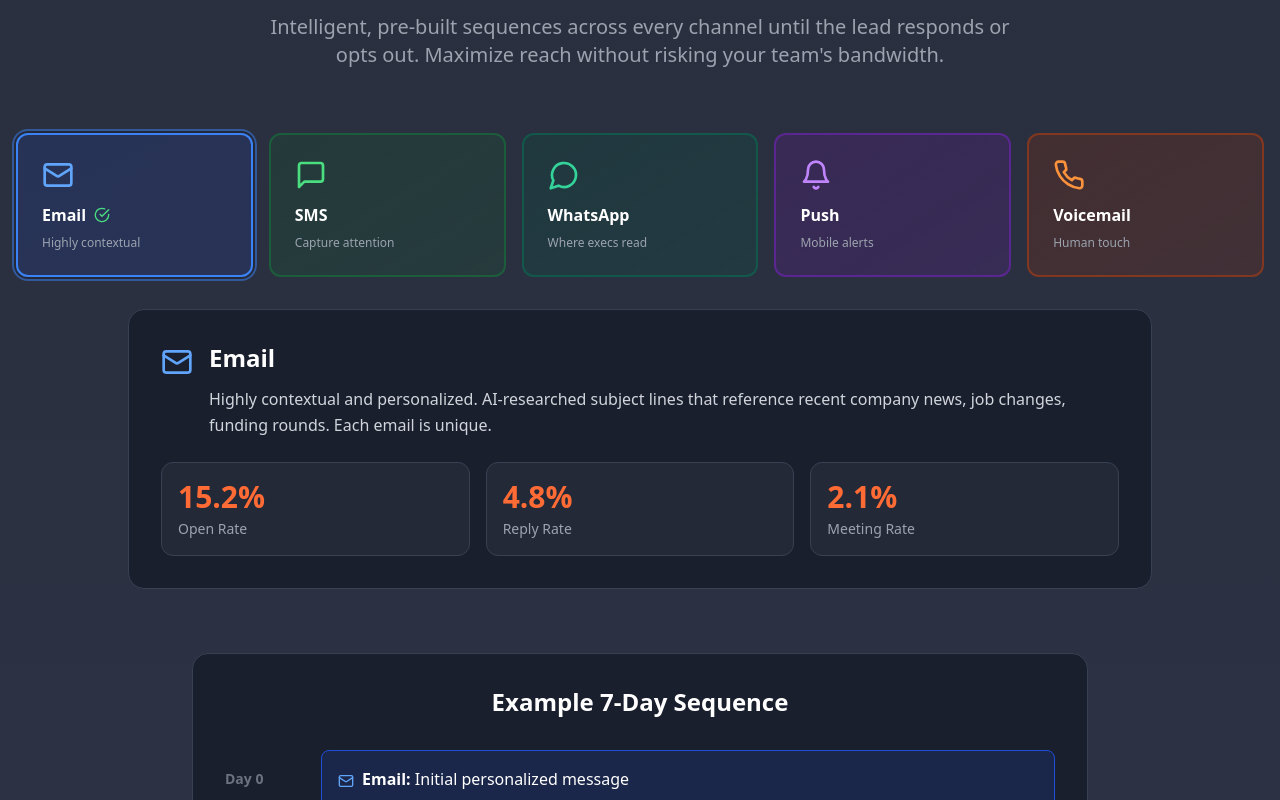
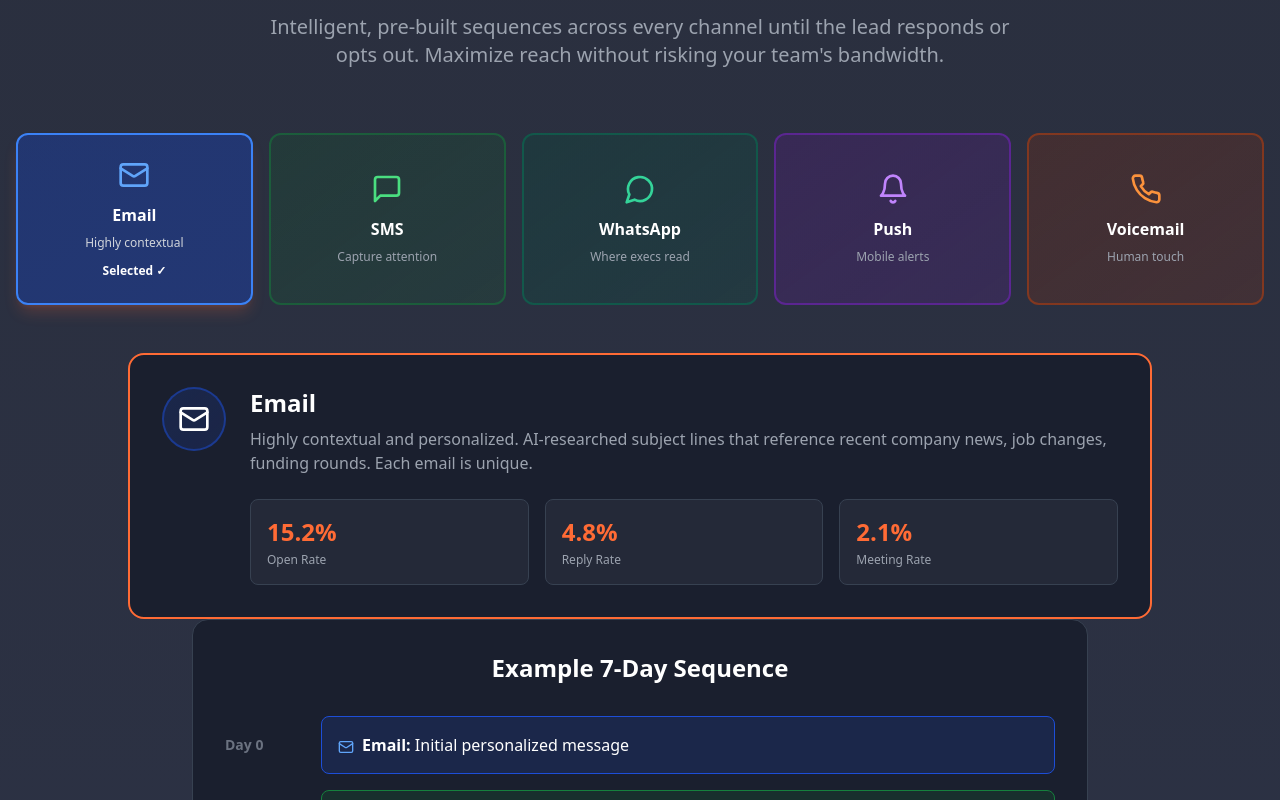
Before and after one commit to mcamarketing/Rekindle2, a React (Vite) app: page / in a window 1280 px wide. Shown: the part 4200-5000 px from the top of the page. Built offline with nearby package versions, Linux system fonts and the light colour scheme; no server answers.

Commit message:
Updated LandingPage.tsx

```diff
--- a/src/pages/LandingPage.tsx
+++ b/src/pages/LandingPage.tsx
@@ -19,7 +19,8 @@ import {
   Star,
   ArrowRight,
   Zap,
-  Target
+  Target,
+  TrendingUp
 } from 'lucide-react';
 
 const COLORS = {
@@ -64,6 +65,197 @@ const SectionTitle = ({ eyebrow, children, subtitle }: { eyebrow?: string; child
   </div>
 );
 
+// Interactive Channel Selector Component
+const InteractiveChannelSelector = ({
+  channels,
+  activeChannel,
+  setActiveChannel
+}: {
+  channels: any[];
+  activeChannel: string;
+  setActiveChannel: (id: string) => void;
+}) => {
+  const colorClasses: Record<string, any> = {
+    blue: { bg: 'from-blue-900/30 to-blue-800/20', border: 'border-blue-700/50', text: 'text-blue-400', active: 'bg-blue-900/50 border-blue-500' },
+    green: { bg: 'from-green-900/30 to-green-800/20', border: 'border-green-700/50', text: 'text-green-400', active: 'bg-green-900/50 border-green-500' },
+    emerald: { bg: 'from-emerald-900/30 to-emerald-800/20', border: 'border-emerald-700/50', text: 'text-emerald-400', active: 'bg-emerald-900/50 border-emerald-500' },
+    orange: { bg: 'from-orange-900/30 to-orange-800/20', border: 'border-orange-700/50', text: 'text-orange-400', active: 'bg-orange-900/50 border-orange-500' },
+    purple: { bg: 'from-purple-900/30 to-purple-800/20', border: 'border-purple-700/50', text: 'text-purple-400', active: 'bg-purple-900/50 border-purple-500' }
+  };
+
+  const activeChannelData = channels.find(c => c.id === activeChannel);
+  if (!activeChannelData) return null;
+
+  return (
+    <>
+      {/* Channel Buttons */}
+      <div className="grid grid-cols-2 md:grid-cols-5 gap-4 mb-12">
+        {channels.map(channel => {
+          const colors = colorClasses[channel.color];
+          const isActive = activeChannel === channel.id;
+          const Icon = channel.icon;
+
+          return (
+            <button
+              key={channel.id}
+              onClick={() => setActiveChannel(channel.id)}
+              className={`
+                bg-gradient-to-br ${colors.bg} rounded-xl p-6 border-2
+                ${isActive ? colors.active : colors.border}
+                hover:scale-105 transition-all duration-300 cursor-pointer
+                ${isActive ? 'shadow-lg shadow-[#FF6B35]/20' : 'hover:shadow-md'}
+              `}
+            >
+              <Icon className={`w-8 h-8 mx-auto mb-3 ${colors.text}`} />
+              <div className={`font-bold mb-2 ${isActive ? 'text-white' : ''}`}>
+                {channel.name}
+              </div>
+              <div className={`text-xs ${isActive ? 'text-gray-300' : 'text-gray-400'}`}>
+                {channel.shortDesc}
+              </div>
+              {isActive && (
+                <div className="mt-3 text-xs font-semibold text-white">
+                  Selected ✓
+                </div>
+              )}
+            </button>
+          );
+        })}
+      </div>
+
+      {/* Details Panel */}
+      <div className="max-w-5xl mx-auto bg-[#1A1F2E] rounded-2xl p-8 border-2 border-[#FF6B35]">
+        <div className="flex items-start gap-6">
+          <div className={`w-16 h-16 rounded-full bg-gradient-to-br ${colorClasses[activeChannelData.color].bg} border-2 ${colorClasses[activeChannelData.color].border} flex items-center justify-center flex-shrink-0`}>
+            <activeChannelData.icon className="w-8 h-8 text-white" />
+          </div>
+
+          <div className="flex-1">
+            <h3 className="text-2xl font-bold text-white mb-2">
+              {activeChannelData.name}
+            </h3>
+            <p className="text-gray-400 mb-6">
+              {activeChannelData.description}
+            </p>
+
+            <div className="grid grid-cols-3 gap-4">
+              <div className="bg-[#242938] rounded-lg p-4 border border-gray-700">
+                <div className="text-2xl font-bold text-[#FF6B35] mb-1">{activeChannelData.stats.open || activeChannelData.stats.meeting}</div>
+                <div className="text-xs text-gray-400">Open Rate</div>
+              </div>
+              <div className="bg-[#242938] rounded-lg p-4 border border-gray-700">
+                <div className="text-2xl font-bold text-[#FF6B35] mb-1">{activeChannelData.stats.reply}</div>
+                <div className="text-xs text-gray-400">Reply Rate</div>
+              </div>
+              <div className="bg-[#242938] rounded-lg p-4 border border-gray-700">
+                <div className="text-2xl font-bold text-[#FF6B35] mb-1">{activeChannelData.stats.meeting}</div>
+                <div className="text-xs text-gray-400">Meeting Rate</div>
+              </div>
+            </div>
+          </div>
+        </div>
+      </div>
+    </>
+  );
+};
+
+// ROI Calculator Component
+const ROICalculator = ({
+  dealValue,
+  setDealValue,
+  meetingsGoal,
+  setMeetingsGoal,
+  monthlyCost,
+  revenue,
+  roi,
+  profit
+}: {
+  dealValue: number;
+  setDealValue: (val: number) => void;
+  meetingsGoal: number;
+  setMeetingsGoal: (val: number) => void;
+  monthlyCost: number;
+  revenue: number;
+  roi: string;
+  profit: number;
+}) => {
+  return (
+    <div className="max-w-4xl mx-auto bg-[#242938] rounded-2xl p-8 border border-gray-700">
+      <h3 className="text-2xl font-bold text-center mb-8 text-white">
+        Calculate Your ROI in 30 Seconds
+      </h3>
+
+      <div className="space-y-6 mb-8">
+        <div>
+          <label className="block text-sm font-semibold mb-2 text-white">
+            Your Average Deal Value
+          </label>
+          <input
+            type="range"
+            min="500"
+            max="50000"
+            step="500"
+            value={dealValue}
+            onChange={(e) => setDealValue(Number(e.target.value))}
+            className="w-full"
+          />
+          <div className="text-right text-lg font-bold text-[#FF6B35]">
+            £{dealValue.toLocaleString()}
+          </div>
+        </div>
+
+        <div>
+          <label className="block text-sm font-semibold mb-2 text-white">
+            Meetings Per Month Goal
+          </label>
+          <input
+            type="range"
+            min="10"
+            max="200"
+            step="10"
+            value={meetingsGoal}
+            onChange={(e) => setMeetingsGoal(Number(e.target.value))}
+            className="w-full"
+          />
+          <div className="text-right text-lg font-bold text-[#FF6B35]">
+            {meetingsGoal} meetings
+          </div>
+        </div>
+      </div>
+
+      <div className="bg-green-900/20 border border-green-700 rounded-xl p-6">
+        <div className="grid md:grid-cols-3 gap-6 text-center">
+          <div>
+            <div className="text-sm text-gray-400 mb-1">Monthly Cost</div>
+            <div className="text-2xl font-bold text-white">
+              £{Math.round(monthlyCost).toLocaleString()}
+            </div>
+            <div className="text-xs text-gray-500">
+              (£99 + {meetingsGoal} × £{(dealValue * 0.025).toFixed(0)})
+            </div>
+          </div>
+          <div>
+            <div className="text-sm text-gray-400 mb-1">Revenue (20% close)</div>
+            <div className="text-2xl font-bold text-green-400">
+              £{Math.round(revenue).toLocaleString()}
+            </div>
+            <div className="text-xs text-gray-500">
+              ({Math.round(meetingsGoal * 0.2)} deals × £{dealValue.toLocaleString()})
+            </div>
+          </div>
+          <div>
+            <div className="text-sm text-gray-400 mb-1">ROI</div>
+            <div className="text-2xl font-bold text-green-400">{roi}x</div>
+            <div className="text-xs text-gray-500">
+              £{Math.round(profit).toLocaleString()} profit
+            </div>
+          </div>
+        </div>
+      </div>
+    </div>
+  );
+};
+
 export function LandingPage() {
   const [dealValue, setDealValue] = useState(2500);
   const [meetingsGoal, setMeetingsGoal] = useState(40);
@@ -84,6 +276,7 @@ export function LandingPage() {
       id: 'email',
       name: 'Email',
       icon: Mail,
+      color: 'blue',
       shortDesc: 'Highly contextual',
       description: 'Highly contextual and personalized. AI-researched subject lines that reference recent company news, job changes, funding rounds. Each email is unique.',
       gradient: 'from-blue-900/30 to-blue-800/20',
@@ -96,6 +289,7 @@ export function LandingPage() {
       id: 'sms',
       name: 'SMS',
       icon: MessageSquare,
+      color: 'green',
       shortDesc: 'Capture attention',
       description: 'Capture executive attention where they read. 98% open rate within 3 minutes. Perfect for time-sensitive follow-ups. Short, punchy messages.',
       gradient: 'from-green-900/30 to-green-800/20',
@@ -108,6 +302,7 @@ export function LandingPage() {
       id: 'whatsapp',
       name: 'WhatsApp',
       icon: MessageCircle,
+      color: 'emerald',
       shortDesc: 'Where execs read',
       description: 'Capture executive attention where they read. Perfect for international leads. Voice notes, documents, and casual touchpoints work great in Europe and APAC.',
       gradient: 'from-emerald-900/30 to-emerald-800/20',
@@ -120,6 +315,7 @@ export function LandingPage() {
       id: 'push',
       name: 'Push',
       icon: Bell,
+      color: 'purple',
       shortDesc: 'Mobile alerts',
       description: 'Mobile alerts (if applicable via integration). Instant delivery, high visibility when the lead is most engaged with mobile device.',
       gradient: 'from-purple-900/30 to-purple-800/20',
@@ -132,6 +328,7 @@ export function LandingPage() {
       id: 'voicemail',
       name: 'Voicemail',
       icon: Phone,
+      color: 'orange',
       shortDesc: 'Human touch',
       description: 'AI voice drops for the human touch. Natural and personalized voice messages dropped directly to voicemail (no ringing). Perfect final touchpoint.',
       gradient: 'from-orange-900/30 to-orange-800/20',
@@ -456,59 +653,11 @@ export function LandingPage() {
               One Lead, Five Channels. Zero Risk.
             </SectionTitle>
 
-            <div className="grid grid-cols-2 md:grid-cols-5 gap-4 mb-8">
-              {channels.map((channel) => {
-                const Icon = channel.icon;
-                const isActive = activeChannel === channel.id;
-                return (
-                  <button
-                    key={channel.id}
-                    onClick={() => setActiveChannel(channel.id)}
-                    className={`bg-gradient-to-br ${channel.gradient} rounded-xl p-6 border-2 ${
-                      isActive ? channel.activeBorder : channel.border
-                    } transition-all duration-300 hover:scale-105 cursor-pointer text-left relative ${
-                      isActive ? 'ring-2 ring-offset-2 ring-offset-[#242938]' : ''
-                    }`}
-                    style={isActive ? { borderColor: channel.activeBorder.replace('border-', '') } : {}}
-                  >
-                    <Icon className={`w-8 h-8 ${channel.iconColor} mb-3`} />
-                    <div className="font-bold mb-2 flex items-center gap-2">
-                      {channel.name}
-                      {isActive && <CheckCircle className="w-4 h-4 text-green-400" />}
-                    </div>
-                    <div className="text-xs text-gray-400">{channel.shortDesc}</div>
-                  </button>
-                );
-              })}
-            </div>
-
-            <div className="max-w-5xl mx-auto bg-[#1A1F2E] rounded-2xl p-8 border border-gray-700 mb-16">
-              <div className="flex items-start gap-4 mb-6">
-                {(() => {
-                  const Icon = selectedChannel.icon;
-                  return <Icon className={`w-8 h-8 ${selectedChannel.iconColor} flex-shrink-0 mt-1`} />;
-                })()}
-                <div className="flex-1">
-                  <h3 className="text-2xl font-bold mb-3">{selectedChannel.name}</h3>
-                  <p className="text-gray-300 leading-relaxed">{selectedChannel.description}</p>
-                </div>
-              </div>
-
-              <div className="grid grid-cols-3 gap-4">
-                <div className="bg-[#242938] rounded-xl p-4 border border-gray-700">
-                  <div className="text-3xl font-bold text-[#FF6B35] mb-1">{selectedChannel.stats.open}</div>
-                  <div className="text-sm text-gray-400">Open Rate</div>
-                </div>
-                <div className="bg-[#242938] rounded-xl p-4 border border-gray-700">
-                  <div className="text-3xl font-bold text-[#FF6B35] mb-1">{selectedChannel.stats.reply}</div>
-                  <div className="text-sm text-gray-400">Reply Rate</div>
-                </div>
-                <div className="bg-[#242938] rounded-xl p-4 border border-gray-700">
-                  <div className="text-3xl font-bold text-[#FF6B35] mb-1">{selectedChannel.stats.meeting}</div>
-                  <div className="text-sm text-gray-400">Meeting Rate</div>
-                </div>
-              </div>
-            </div>
+            <InteractiveChannelSelector
+              channels={channels}
+              activeChannel={activeChannel}
+              setActiveChannel={setActiveChannel}
+            />
 
             <div className="max-w-4xl mx-auto bg-[#1A1F2E] rounded-2xl p-8 border border-gray-700">
               <h3 className="text-2xl font-bold text-center mb-8">
@@ -725,86 +874,33 @@ export function LandingPage() {
               </div>
             </div>
 
-            <div className="max-w-4xl mx-auto bg-[#242938] rounded-2xl p-8 border border-gray-700">
-              <h3 className="text-2xl font-bold text-center mb-8">
-                Calculate Your ROI in 30 Seconds
-              </h3>
-
-              <div className="space-y-6 mb-8">
-                <div>
-                  <label className="block text-sm font-semibold mb-2">
-                    Your Average Deal Value
-                  </label>
-                  <input
-                    type="range"
-                    min="500"
-                    max="50000"
-                    step="500"
-                    value={dealValue}
-                    onChange={(e) => setDealValue(Number(e.target.value))}
-                    className="w-full"
+            <ROICalculator
+              dealValue={dealValue}
+              setDealValue={setDealValue}
+              meetingsGoal={meetingsGoal}
+              setMeetingsGoal={setMeetingsGoal}
+              monthlyCost={monthlyCost}
+              revenue={revenue}
+              roi={roi}
+              profit={profit}
             />
-                  <div className="text-right text-lg font-bold text-[#FF6B35]">
-                    £{dealValue.toLocaleString()}
-                  </div>
-                </div>
-
-                <div>
-                  <label className="block text-sm font-semibold mb-2">
-                    Meetings Per Month Goal
-                  </label>
-                  <input
-                    type="range"
-                    min="10"
-                    max="200"
-                    step="10"
-                    value={meetingsGoal}
-                    onChange={(e) => setMeetingsGoal(Number(e.target.value))}
-                    className="w-full"
-                  />
-                  <div className="text-right text-lg font-bold text-[#FF6B35]">
-                    {meetingsGoal} meetings
-                  </div>
-                </div>
-              </div>
-
-              <div className="bg-green-900/20 border border-green-700 rounded-xl p-6">
-                <div className="grid md:grid-cols-3 gap-6 text-center">
-                  <div>
-                    <div className="text-sm text-gray-400 mb-1">Monthly Cost</div>
-                    <div className="text-2xl font-bold">£{Math.round(monthlyCost).toLocaleString()}</div>
-                    <div className="text-xs text-gray-500">(£99 + {meetingsGoal} × £{(dealValue * 0.025).toFixed(2)})</div>
-                  </div>
-                  <div>
-                    <div className="text-sm text-gray-400 mb-1">Revenue (20% close)</div>
-                    <div className="text-2xl font-bold text-green-400">£{Math.round(revenue).toLocaleString()}</div>
-                    <div className="text-xs text-gray-500">({Math.round(meetingsGoal * 0.2)} deals × £{dealValue.toLocaleString()})</div>
-                  </div>
-                  <div>
-                    <div className="text-sm text-gray-400 mb-1">ROI</div>
-                    <div className="text-2xl font-bold text-green-400">{roi}x</div>
-                    <div className="text-xs text-gray-500">£{Math.round(profit).toLocaleString()} profit</div>
-                  </div>
-                </div>
-              </div>
-
-              <div className="mt-6 text-center">
+
+            <div className="mt-8 text-center">
               <p className="text-lg font-bold text-white mb-2">
                 ROI: <span className="text-[#FF6B35]">{roi}x profit</span>
               </p>
-                <p className="text-sm text-gray-400">
+              <p className="text-sm text-gray-400 max-w-3xl mx-auto">
                 The Math is Simple: Rekindle is <strong className="text-[#FF6B35]">50-75% cheaper than agencies</strong> and delivers 2x the meeting rate. Your investment is tied directly to confirmed pipeline.
               </p>
             </div>
 
-              <div className="mt-8 bg-[#1A1F2E] border border-gray-700 rounded-xl p-6 text-center">
+            <div className="mt-8 bg-[#1A1F2E] border border-gray-700 rounded-xl p-6 text-center max-w-4xl mx-auto">
               <p className="text-gray-300 mb-3">
                 <strong className="text-white">Our platform is 100% focused on efficiency.</strong> If a lead doesn't respond to a hook, it's recycled for a new, future event—no wasted opportunities.
               </p>
               <p className="text-sm text-gray-400">
                 You only pay when meetings are booked. No meetings = no cost beyond the £99 platform fee.
               </p>
-              </div>
             </div>
           </div>
         </section>
@@ -1112,8 +1208,8 @@ export function LandingPage() {
         {/* SECTION 8: COMPETITIVE COMPARISON */}
         <section className="py-20 px-4 bg-gradient-to-b from-[#1A1F2E] to-[#242938]">
           <div className="max-w-7xl mx-auto">
-            <SectionTitle eyebrow="THE ALTERNATIVES DON'T WORK">
-              You Have Three Bad Options. Or One Smart One.
+            <SectionTitle eyebrow="ALTERNATIVES: THE SIMPLE CHOICE">
+              You Have Three Costly Options. Or One Smart, Risk-Free One.
             </SectionTitle>
 
             <div className="grid md:grid-cols-4 gap-6">
```
Lines whose indentation alone changed are shown as unchanged.
